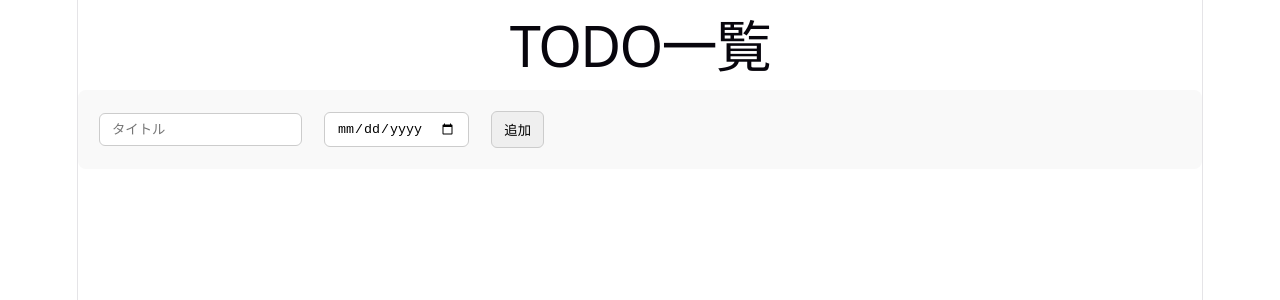
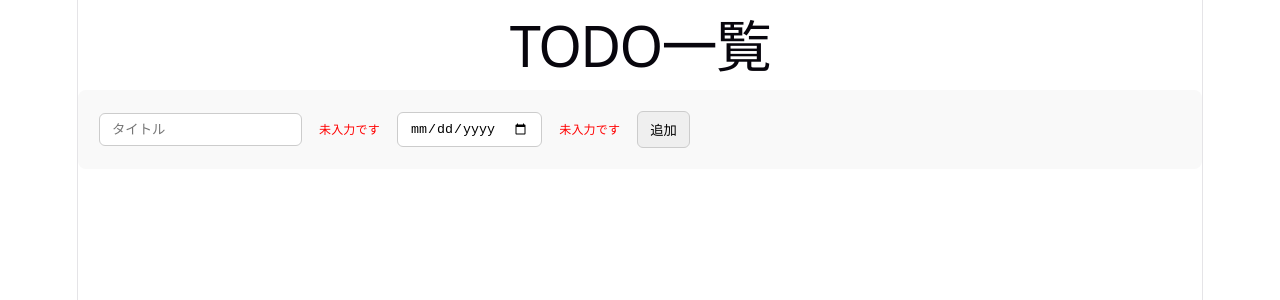
Before and after one commit to miyadai0627-wq/my-app, a React (Vite) app: page / in a window 1280 px wide. Both pictures are taken after a click on the button "追加". Shown: the top 300 px of the page. Built offline with nearby package versions, Linux system fonts and the light colour scheme.

Commit message:
feat: 入力エリアに状態管理とエラーメッセージを追加

```diff
--- a/src/App.jsx
+++ b/src/App.jsx
@@ -1,13 +1,50 @@
+import { useState } from 'react'
 import './App.css'
 
 function App() {
+  const [title, setTitle] = useState('');
+  const [date, setDate] = useState('');
+  const [titleError, setTitleError] = useState(false) // タイトルが未入力かどうかの記憶（最初はfalse=エラーなし）
+  const [dateError, setDateError] = useState(false)   // 期限が未入力かどうかの記憶（最初はfalse=エラーなし）
+  const onClickAdd = () => {
+    // タイトルが空っぽ（''）ならエラーをtrue、入力されていればfalseにする
+    if (title === '') {
+      setTitleError(true)
+    } else {
+      setTitleError(false)
+    }
+
+    // 期限が空っぽ（''）ならエラーをtrue、入力されていればfalseにする
+    if (date === '') {
+      setDateError(true)
+    } else {
+      setDateError(false)
+    }
+
+    // もし両方とも入力されていたら、とりあえず入力欄を空っぽにリセットする
+    if (title !== '' && date !== '') {
+      setTitle('')
+      setDate('')
+    }
+  }
   return (
     <div className="todo-app">
       <h1>TODO一覧</h1>
       <div className="input-area">
-        <input type="text" placeholder="タイトル" />
-        <input type="date" placeholder="yyyy/mm/dd" />
-        <button>追加</button>
+        <input
+          type="text"
+          placeholder="タイトル"
+          value={title}
+          onChange={(e) => setTitle(e.target.value)}
+        />
+        {titleError && <p className="error-text">未入力です</p>}
+        <input
+          type="date"
+          value={date}
+          onChange={(e) => setDate(e.target.value)}
+        />
+        {dateError && <p className="error-text">未入力です</p>}
+        <button onClick={onClickAdd}>追加</button>
       </div>
     </div>
   )
```
